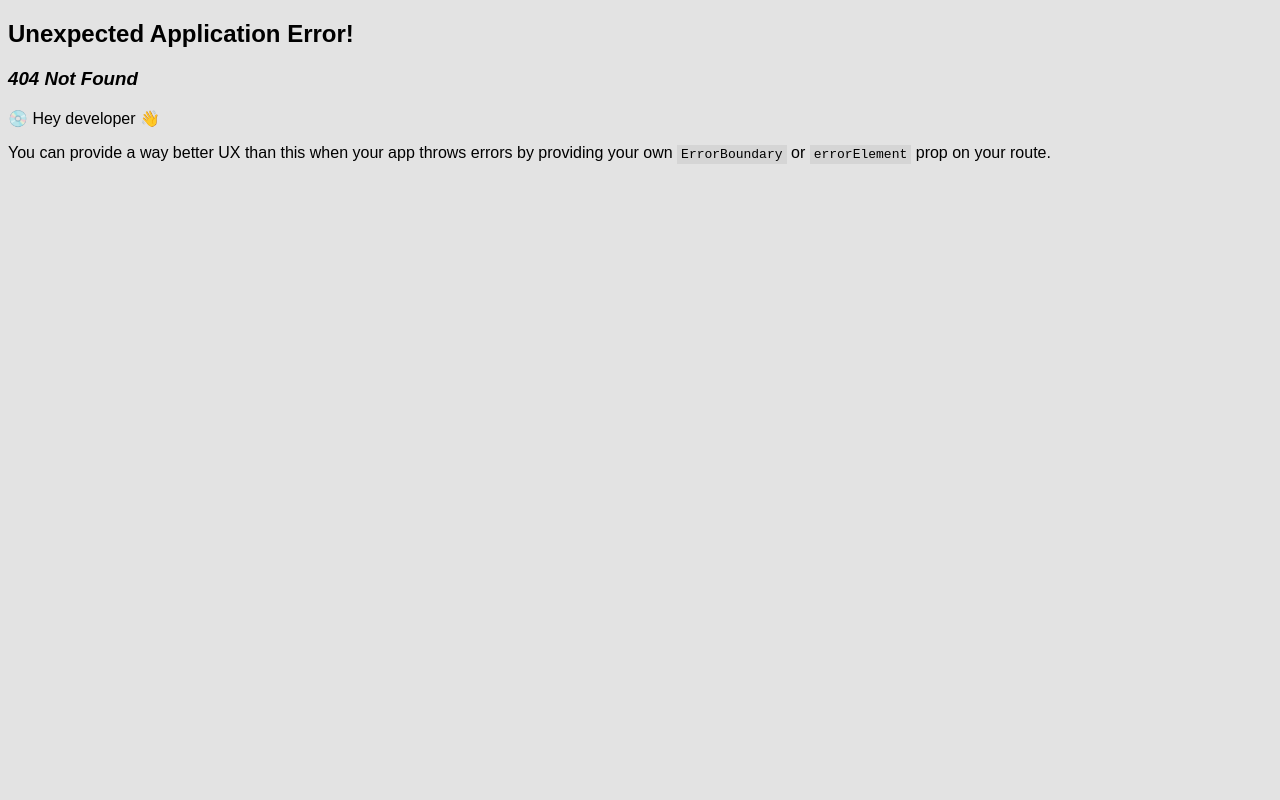
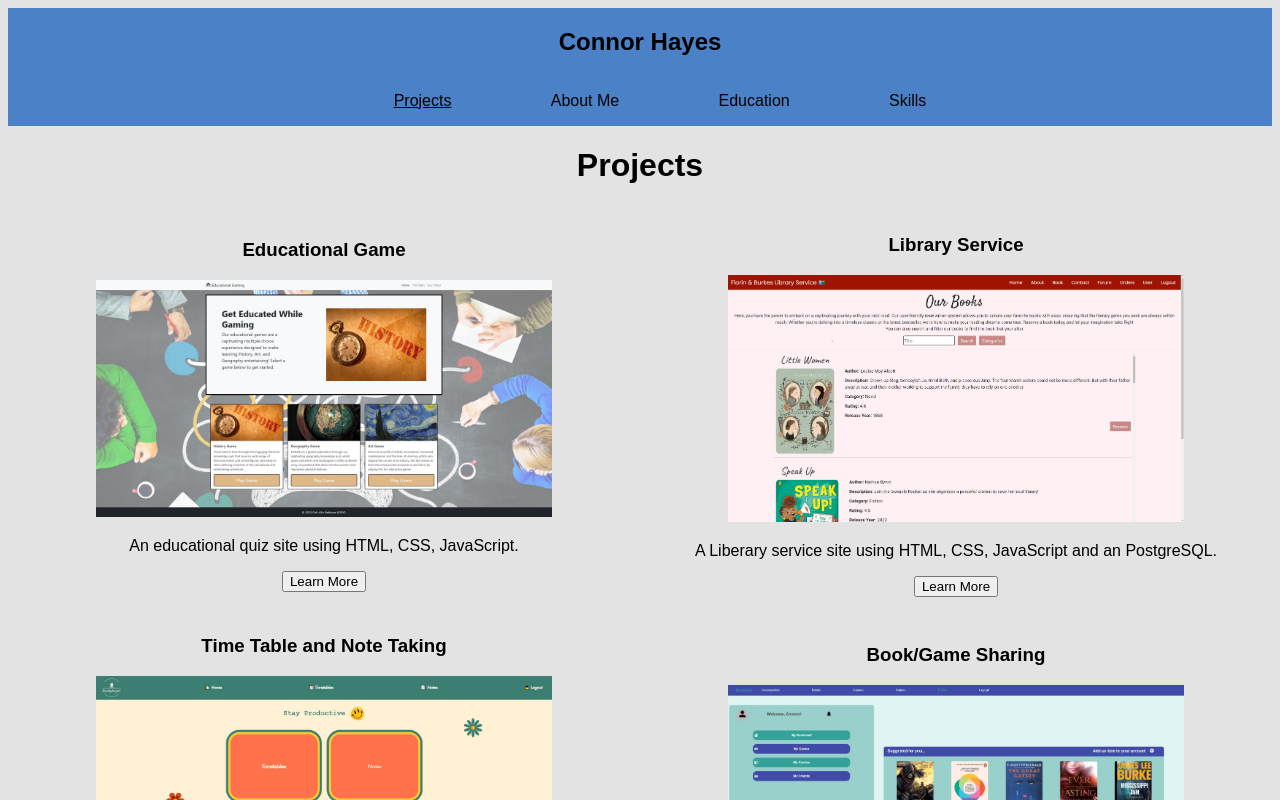
Before and after one commit to ConmHayes/Portfolio, a React (Vite) app: page / in a window 1280 px wide. Before the commit this address had no page. Shown: the top 800 px of the page. Built offline with nearby package versions, Linux system fonts and the light colour scheme.

Commit message:
render site now

```diff
--- a/package.json
+++ b/package.json
@@ -3,7 +3,6 @@
   "private": true,
   "version": "0.0.0",
   "type": "module",
-  "homepage": "https://ConmHayes.github.io/Portfolio/",
   "scripts": {
     "dev": "vite",
     "build": "vite build",
--- a/src/main.jsx
+++ b/src/main.jsx
@@ -1,29 +1,12 @@
 import React from 'react'
 import ReactDOM from 'react-dom/client'
 import App from './App.jsx'
-import { Projects } from './pages/index.jsx';
-// import { HashRouter as Router } from "react-router-dom";
-import { RouterProvider, createBrowserRouter } from 'react-router-dom';
-
-const router = createBrowserRouter([
-  {
-    path: "/Portfolio/",
-    element: <App/>,
-    children: [
-      {
-        path: "/Portfolio/",
-        element: <Projects/>
-      },
-      {
-        path: "/Portfolio/",
-        element: <Projects/>
-      },
-    ]
-  }
-])
+import { BrowserRouter as Router } from "react-router-dom";
 
 ReactDOM.createRoot(document.getElementById('root')).render(
   <React.StrictMode>
-    <RouterProvider router = {router}/>
+      <Router>
+        <App />
+      </Router>
   </React.StrictMode>,
 )
--- a/vite.config.js
+++ b/vite.config.js
@@ -3,6 +3,5 @@ import react from '@vitejs/plugin-react'
 
 // https://vitejs.dev/config/
 export default defineConfig({
-  plugins: [react()],
-  base: "/Portfolio/"
+  plugins: [react()]
 })
```
